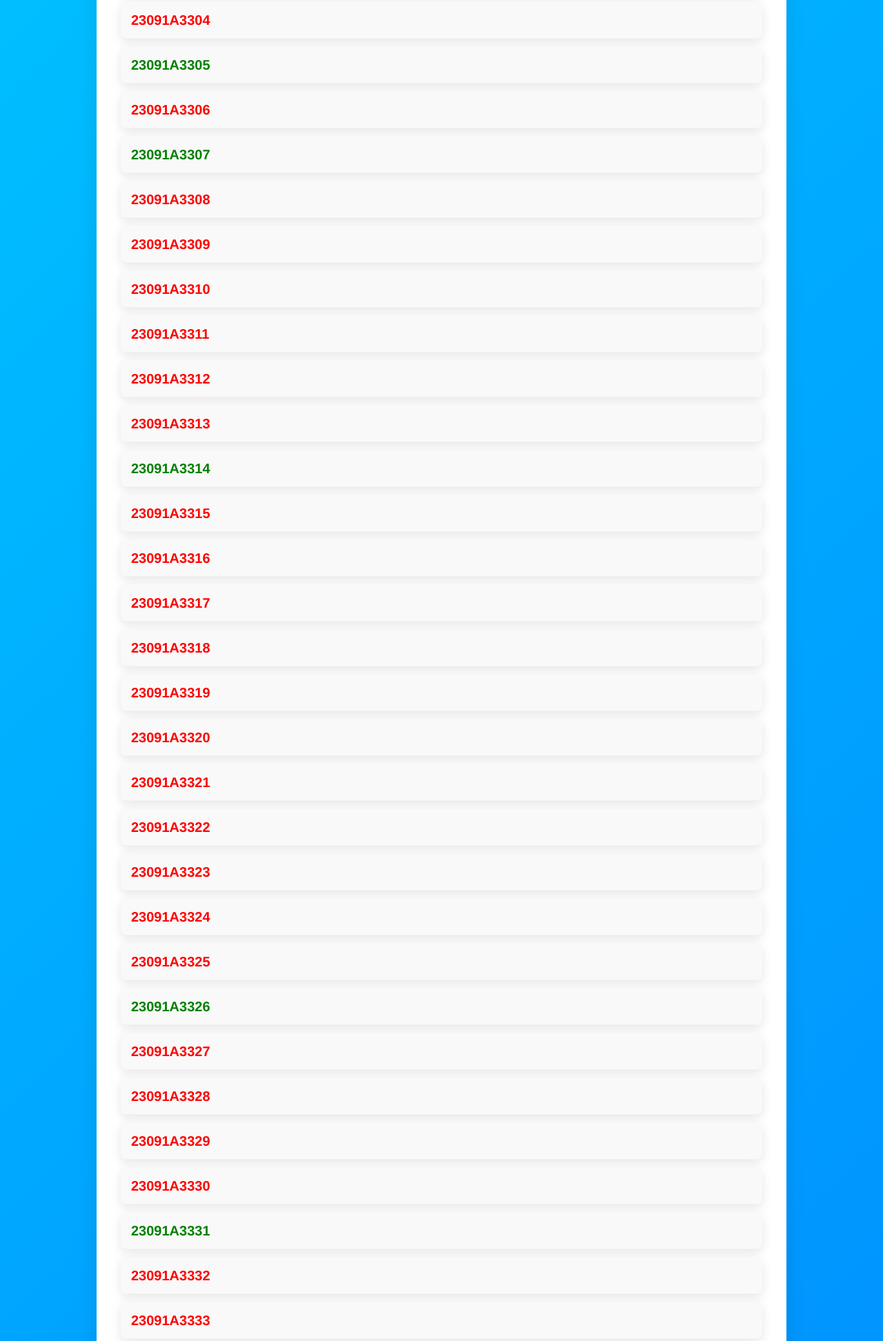
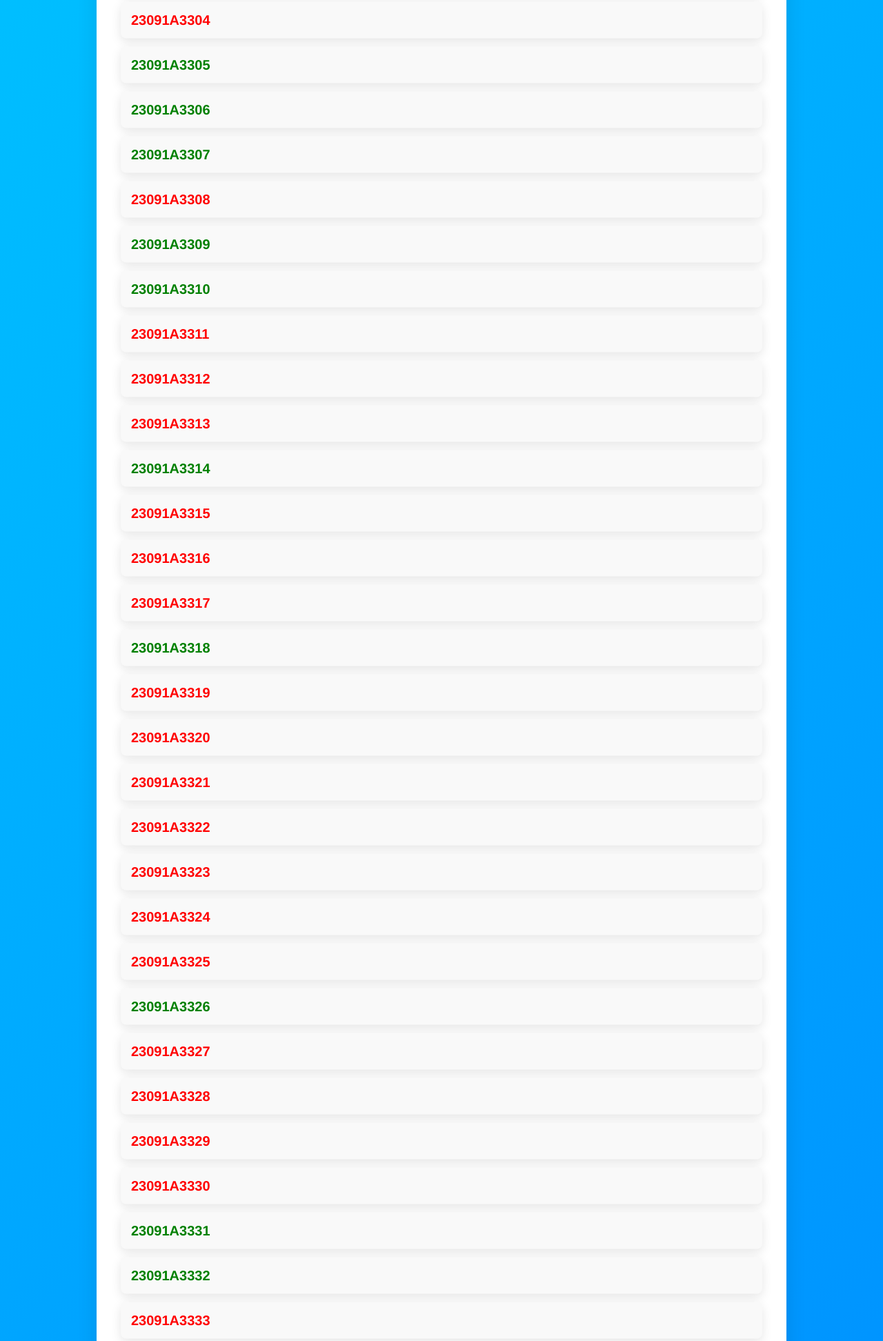
Before and after one commit to Mukkandi-Sridhar/Payment_Status, a plain HTML site: page index.html in a window 1280 px wide. Shown: the part 582-2526 px from the top of the page at 69% size. Drawn offline with Linux system fonts and the light colour scheme.

Commit message:
index.html

```diff
--- a/index.html
+++ b/index.html
@@ -236,11 +236,11 @@ h4 span {
           <li><span class="red">23091A3303</span></li>
           <li><span class="red">23091A3304</span></li>
           <li><span class="green">23091A3305</span></li>
-          <li><span class="red">23091A3306</span></li>
+          <li><span class="green">23091A3306</span></li>
           <li><span class="green">23091A3307</span></li>
           <li><span class="red">23091A3308</span></li>
-          <li><span class="red">23091A3309</span></li>
-          <li><span class="red">23091A3310</span></li>
+          <li><span class="green">23091A3309</span></li>
+          <li><span class="green">23091A3310</span></li>
           <li><span class="red">23091A3311</span></li>
           <li><span class="red">23091A3312</span></li>
           <li><span class="red">23091A3313</span></li>
@@ -248,7 +248,7 @@ h4 span {
           <li><span class="red">23091A3315</span></li>
           <li><span class="red">23091A3316</span></li>
           <li><span class="red">23091A3317</span></li>
-          <li><span class="red">23091A3318</span></li>
+          <li><span class="green">23091A3318</span></li>
           <li><span class="red">23091A3319</span></li>
           <li><span class="red">23091A3320</span></li>
           <li><span class="red">23091A3321</span></li>
@@ -262,14 +262,14 @@ h4 span {
           <li><span class="red">23091A3329</span></li>
           <li><span class="red">23091A3330</span></li>
           <li><span class="green">23091A3331</span></li>
-          <li><span class="red">23091A3332</span></li>
+          <li><span class="green">23091A3332</span></li>
           <li><span class="red">23091A3333</span></li>
           <li><span class="red">23091A3334</span></li>
           <li><span class="red">23091A3335</span></li>
           <li><span class="red">23091A3336</span></li>
           <li><span class="red">23091A3337</span></li>
           <li><span class="red">23091A3338</span></li>
-          <li><span class="red">23091A3339</span></li>
+          <li><span class="green">23091A3339</span></li>
           <li><span class="red">23091A3340</span></li>
           <li><span class="red">23091A3341</span></li>
           <li><span class="red">23091A3342</span></li>
@@ -285,9 +285,9 @@ h4 span {
           <li><span class="red">23091A3352</span></li>
           <li><span class="red">23091A3353</span></li>
           <li><span class="red">23091A3354</span></li>
-          <li><span class="red">23091A3355</span></li>
+          <li><span class="green">23091A3355</span></li>
           <li><span class="red">23091A3356</span></li>
-          <li><span class="red">23091A3357</span></li>
+          <li><span class="green">23091A3357</span></li>
           <li><span class="red">23091A3358</span></li>
           <li><span class="red">23091A3359</span></li>
           <li><span class="red">23091A3360</span></li>
```
